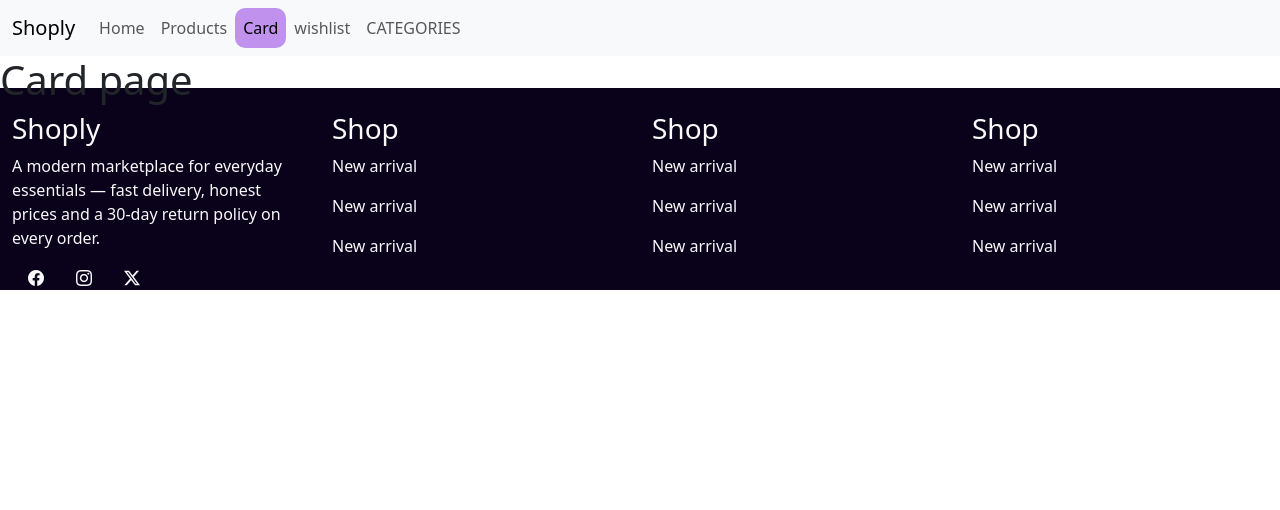
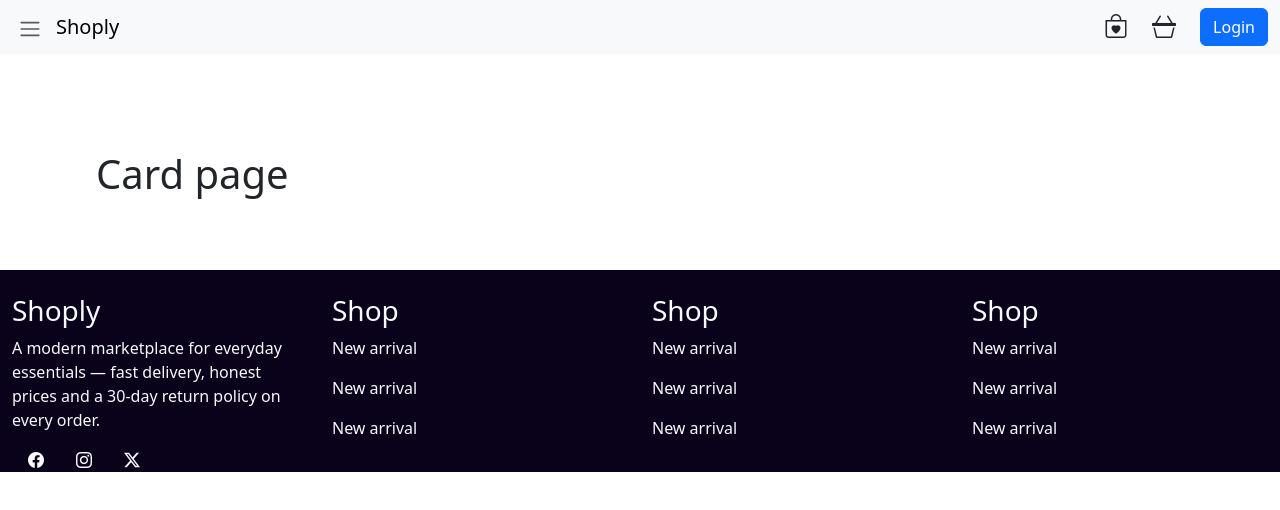
Before and after one commit to aboelenin-tech/shoply, a React (Vite) app: page /card in a window 1280 px wide. Shown: the top 510 px of the page. Built offline with nearby package versions, Linux system fonts and the light colour scheme.

Commit message:
Editing navbar and offCanvas

```diff
--- a/src/App.jsx
+++ b/src/App.jsx
@@ -8,6 +8,8 @@ import Card from './pages/Card'
 import Wishlist from './pages/Wishlist'
 import Products from './pages/Products'
 import { Route, Routes } from 'react-router-dom'
+
+
 function App() {
 
   return (
--- a/src/components/Navbar.jsx
+++ b/src/components/Navbar.jsx
@@ -3,17 +3,14 @@ import { NavLink } from "react-router-dom";
 
 function Navbar() {
   return (
-    <nav className="navbar navbar-expand-lg bg-body-tertiary">
-      <div className="container-fluid">
+    <nav className="navbar  bg-body-tertiary">
 
-        {/* Logo */}
-        <NavLink className="navbar-brand" to="/">
-          Shoply
-        </NavLink>
+      <div className="container-fluid d-flex justify-content-between">
+        <div className="leftSide">
 
           {/* Toggle Button */}
           <button
-          className="navbar-toggler"
+            className="bg-transparent border-0"
             type="button"
             data-bs-toggle="offcanvas"
             data-bs-target="#sideNav"
@@ -21,7 +18,35 @@ function Navbar() {
             aria-label="Toggle navigation"
           >
             <span className="navbar-toggler-icon"></span>
+
           </button>
+          {/* Logo */}
+          <NavLink className="navbar-brand  m-2 " >
+            Shoply
+          </NavLink>
+        </div>
+
+        <div className="RightSide d-flex flex-row justify-content-between gap-4">
+
+
+          {/* Wishlist */}
+          <NavLink to="/wishlist" className="text-dark fs-4">
+            <i class="bi bi-bag-heart"></i>
+          </NavLink>
+
+          {/* Cart */}
+          <NavLink to="/card" className="text-dark fs-4">
+            <i class="bi bi-basket3"></i>
+          </NavLink>
+
+          {/* Login */}
+          <NavLink to="/login" className="btn btn-primary">
+            Login
+          </NavLink>
+
+        </div>
+
+
 
         {/* Side Navigation */}
         <div
@@ -30,14 +55,17 @@ function Navbar() {
           id="sideNav"
           aria-labelledby="sideNavLabel"
         >
+
+
           <div className="offcanvas-header">
             <h5 className="offcanvas-title" id="sideNavLabel">
+              <i class="bi bi-basket2"></i>
               Shoply
             </h5>
 
             <button
               type="button"
-              className="btn-close"
+              className="btn-close "
               data-bs-dismiss="offcanvas"
               aria-label="Close"
             ></button>
@@ -72,20 +100,10 @@ function Navbar() {
                 <NavLink
                   to="/card"
                   className={({ isActive }) =>
-                    isActive ? "nav-link active" : "nav-link"
+                    isActive ? "nav-link active" : "nav-link "
                   }
                 >
                   Card
-                </NavLink>
-              </li>
-              <li className="nav-item">
-                <NavLink
-                  to="/wishlist"
-                  className={({ isActive }) =>
-                    isActive ? "nav-link active" : "nav-link"
-                  }
-                >
-                  wishlist
                 </NavLink>
               </li>
 
@@ -99,18 +117,9 @@ function Navbar() {
                   CATEGORIES
                 </NavLink>
               </li>
-
-
-
             </ul>
-
-
           </div>
-
-
         </div>
-
-
       </div>
     </nav>
   );
--- a/src/pages/Card.jsx
+++ b/src/pages/Card.jsx
@@ -1,7 +1,7 @@
 function Card(){
 return (
     <>
-    <h1>Card page</h1>
+    <h1 className="p-5 m-5">Card page</h1>
     </>
 )
 }
--- a/src/pages/Login.jsx
+++ b/src/pages/Login.jsx
@@ -1,7 +1,7 @@
 function Login(){
 return (
     <>
-    <h1>login page</h1>
+    <h1 className="p-5 m-5">login page</h1>
     </>
 )
 }
--- a/src/pages/Products.jsx
+++ b/src/pages/Products.jsx
@@ -1,7 +1,7 @@
 function Products(){
 return (
     <>
-    <h1>Products page</h1>
+    <h1 className="p-5 m-5">Products page</h1>
     </>
 )
 }
--- a/src/pages/Register.jsx
+++ b/src/pages/Register.jsx
@@ -1,7 +1,7 @@
 function Register(){
 return (
     <>
-    <h1>Register page</h1>
+    <h1 className="p-5 m-5">Register page</h1>
     </>
 )
 }
--- a/src/pages/Wishlist.jsx
+++ b/src/pages/Wishlist.jsx
@@ -2,7 +2,7 @@
 
 function Wishlist() {
   return (
-    <div>Wishlist</div>
+    <div className="p-5 m-5">Wishlist</div>
   )
 }
 
```
Lines whose indentation alone changed are shown as unchanged.
